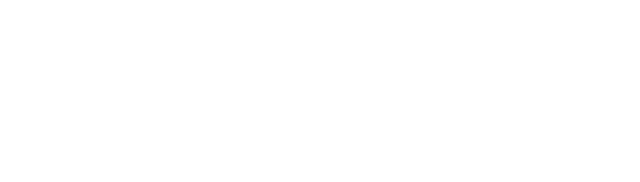
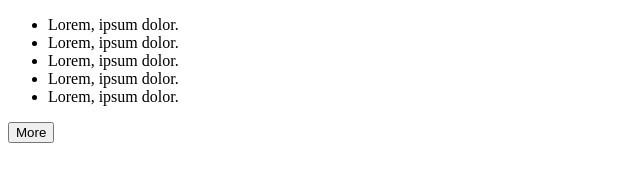
Before and after one commit to nahidbinalamsami/ProgrammingHeroB10, a plain HTML site: page milestone05/index.html in a window 1280 px wide. Shown: the whole page, without its empty margins (0-640 px from the left). Drawn offline with Linux system fonts and the light colour scheme.

Commit message:
index.html and javascipt

```diff
--- a/milestone05/index.html
+++ b/milestone05/index.html
@@ -6,6 +6,15 @@
     <title>Document</title>
 </head>
 <body>
-
+    <section>
+        <ul>
+            <li class="list">Lorem, ipsum dolor.</li>
+            <li class="list">Lorem, ipsum dolor.</li>
+            <li class="list">Lorem, ipsum dolor.</li>
+            <li class="list">Lorem, ipsum dolor.</li>
+            <li class="list">Lorem, ipsum dolor.</li>
+        </ul>
+        <button>More</button>
+    </section>
 </body>
 </html>
```
